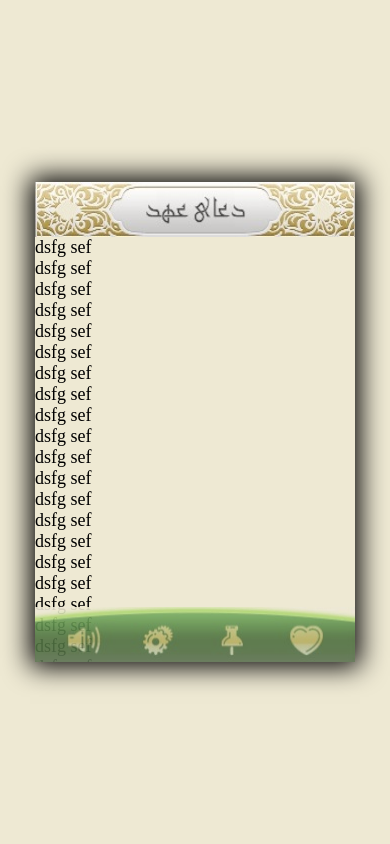
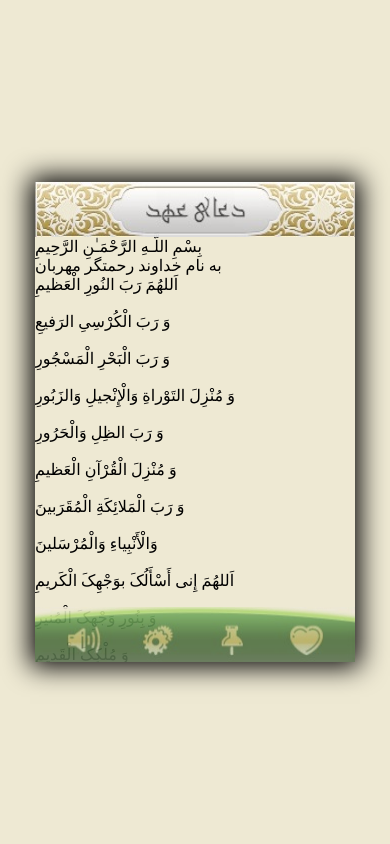
Before and after one commit to AliMD/AhdFramework, a plain HTML site: page assets/www/init.html in a window 390 px wide. Drawn offline with Linux system fonts and the light colour scheme.

Commit message:
add sample text

```diff
--- a/assets/www/init.html
+++ b/assets/www/init.html
@@ -29,67 +29,148 @@
 		<div class="fixfooter">
 		</div>
 		<div class="content">
-			<ul style="font-size:18px">
-				<li>dsfg sef </li>
-				<li>dsfg sef </li>
-				<li>dsfg sef </li>
-				<li>dsfg sef </li>
-				<li>dsfg sef </li>
-				<li>dsfg sef </li>
-				<li>dsfg sef </li>
-				<li>dsfg sef </li>
-				<li>dsfg sef </li>
-				<li>dsfg sef </li>
-				<li>dsfg sef </li>
-				<li>dsfg sef </li>
-				<li>dsfg sef </li>
-				<li>dsfg sef </li>
-				<li>dsfg sef </li>
-				<li>dsfg sef </li>
-				<li>dsfg sef </li>
-				<li>dsfg sef </li>
-				<li>dsfg sef </li>
-				<li>dsfg sef </li>
-				<li>dsfg sef </li>
-				<li>dsfg sef </li>
-				<li>dsfg sef </li>
-				<li>dsfg sef </li>
-				<li>dsfg sef </li>
-				<li>dsfg sef </li>
-				<li>dsfg sef </li>
-				<li>dsfg sef </li>
-				<li>dsfg sef </li>
-				<li>dsfg sef </li>
-				<li>dsfg sef </li>
-				<li>dsfg sef </li>
-				<li>dsfg sef </li>
-				<li>dsfg sef </li>
-				<li>dsfg sef </li>
-				<li>dsfg sef </li>
-				<li>dsfg sef </li>
-				<li>dsfg sef </li>
-				<li>dsfg sef </li>
-				<li>dsfg sef </li>
-				<li>dsfg sef </li>
-				<li>dsfg sef </li>
-				<li>dsfg sef </li>
-				<li>dsfg sef </li>
-				<li>dsfg sef </li>
-				<li>dsfg sef </li>
-				<li>dsfg sef </li>
-				<li>dsfg sef </li>
-				<li>dsfg sef </li>
-				<li>dsfg sef </li>
-				<li>dsfg sef </li>
-				<li>dsfg sef </li>
-				<li>dsfg sef </li>
-				<li>dsfg sef </li>
-				<li>dsfg sef </li>
-				<li>dsfg sef </li>
-				<li>dsfg sef </li>
-				<li>dsfg sef </li>
-				<li>dsfg sef </li>
-				<li>dsfg sef </li>
+			<ul class="rows">
+				<li>
+					<ul>
+						<li lang="ar">بِسْمِ اللَّـهِ الرَّحْمَـٰنِ الرَّحِيمِ</li>
+						<li lang="fa">به نام خداوند رحمتگر مهربان</li>
+					</ul>
+				</li>
+				<li>
+					<ul>
+						<li lang="ar">اَللهُمَ رَبَ النُورِ الْعَظیمِ</li>
+						<li lang="fa"></li>
+
+						<li lang="ar">وَ رَبَ الْکُرْسِىِ الرَفیعِ</li>
+						<li lang="fa"></li>
+
+						<li lang="ar">وَ رَبَ الْبَحْرِ الْمَسْجُورِ</li>
+						<li lang="fa"></li>
+
+						<li lang="ar">وَ مُنْزِلَ التَوْراةِ وَالْإِنْجیلِ وَالزَبُورِ</li>
+						<li lang="fa"></li>
+
+						<li lang="ar">وَ رَبَ الظِلِ وَالْحَرُورِ</li>
+						<li lang="fa"></li>
+
+						<li lang="ar">وَ مُنْزِلَ الْقُرْآنِ الْعَظیمِ</li>
+						<li lang="fa"></li>
+					</ul>
+				</li>
+				<li>
+					<ul>
+						<li lang="ar">وَ رَبَ الْمَلائِکَةِ الْمُقَرَبینَ</li>
+						<li lang="fa"></li>
+
+						<li lang="ar">وَالْأَنْبِیاءِ وَالْمُرْسَلینَ</li>
+						<li lang="fa"></li>
+
+						<li lang="ar">اَللهُمَ إِنى أَسْأَلُکَ بوَجْهِکَ الْکَریمِ</li>
+						<li lang="fa"></li>
+
+						<li lang="ar">وَ بِنُورِ وَجْهِکَ الْمُنیرِ</li>
+						<li lang="fa"></li>
+
+						<li lang="ar">وَ مُلْکِکَ الْقَدیمِ</li>
+						<li lang="fa"></li>
+
+						<li lang="ar">یا حَىُ یا قَیُومُ</li>
+						<li lang="fa"></li>
+
+						<li lang="ar">أَسْأَلُکَ بِاسْمِکَ الَذى أَشْرَقَتْ بِهِ السَمواتُ وَالْأَرَضُونَِ</li>
+						<li lang="fa"></li>
+					</ul>
+				</li>
+				<li>
+					<ul>
+						<li lang="ar">اَللهُمَ رَبَ النُورِ الْعَظیمِ</li>
+						<li lang="fa"></li>
+
+						<li lang="ar">وَ رَبَ الْکُرْسِىِ الرَفیعِ</li>
+						<li lang="fa"></li>
+
+						<li lang="ar">وَ رَبَ الْبَحْرِ الْمَسْجُورِ</li>
+						<li lang="fa"></li>
+
+						<li lang="ar">وَ مُنْزِلَ التَوْراةِ وَالْإِنْجیلِ وَالزَبُورِ</li>
+						<li lang="fa"></li>
+
+						<li lang="ar">وَ رَبَ الظِلِ وَالْحَرُورِ</li>
+						<li lang="fa"></li>
+
+						<li lang="ar">وَ مُنْزِلَ الْقُرْآنِ الْعَظیمِ</li>
+						<li lang="fa"></li>
+					</ul>
+				</li>
+				<li>
+					<ul>
+						<li lang="ar">وَ رَبَ الْمَلائِکَةِ الْمُقَرَبینَ</li>
+						<li lang="fa"></li>
+
+						<li lang="ar">وَالْأَنْبِیاءِ وَالْمُرْسَلینَ</li>
+						<li lang="fa"></li>
+
+						<li lang="ar">اَللهُمَ إِنى أَسْأَلُکَ بوَجْهِکَ الْکَریمِ</li>
+						<li lang="fa"></li>
+
+						<li lang="ar">وَ بِنُورِ وَجْهِکَ الْمُنیرِ</li>
+						<li lang="fa"></li>
+
+						<li lang="ar">وَ مُلْکِکَ الْقَدیمِ</li>
+						<li lang="fa"></li>
+
+						<li lang="ar">یا حَىُ یا قَیُومُ</li>
+						<li lang="fa"></li>
+
+						<li lang="ar">أَسْأَلُکَ بِاسْمِکَ الَذى أَشْرَقَتْ بِهِ السَمواتُ وَالْأَرَضُونَِ</li>
+						<li lang="fa"></li>
+					</ul>
+				</li>
+				<li>
+					<ul>
+						<li lang="ar">اَللهُمَ رَبَ النُورِ الْعَظیمِ</li>
+						<li lang="fa"></li>
+
+						<li lang="ar">وَ رَبَ الْکُرْسِىِ الرَفیعِ</li>
+						<li lang="fa"></li>
+
+						<li lang="ar">وَ رَبَ الْبَحْرِ الْمَسْجُورِ</li>
+						<li lang="fa"></li>
+
+						<li lang="ar">وَ مُنْزِلَ التَوْراةِ وَالْإِنْجیلِ وَالزَبُورِ</li>
+						<li lang="fa"></li>
+
+						<li lang="ar">وَ رَبَ الظِلِ وَالْحَرُورِ</li>
+						<li lang="fa"></li>
+
+						<li lang="ar">وَ مُنْزِلَ الْقُرْآنِ الْعَظیمِ</li>
+						<li lang="fa"></li>
+					</ul>
+				</li>
+				<li>
+					<ul>
+						<li lang="ar">وَ رَبَ الْمَلائِکَةِ الْمُقَرَبینَ</li>
+						<li lang="fa"></li>
+
+						<li lang="ar">وَالْأَنْبِیاءِ وَالْمُرْسَلینَ</li>
+						<li lang="fa"></li>
+
+						<li lang="ar">اَللهُمَ إِنى أَسْأَلُکَ بوَجْهِکَ الْکَریمِ</li>
+						<li lang="fa"></li>
+
+						<li lang="ar">وَ بِنُورِ وَجْهِکَ الْمُنیرِ</li>
+						<li lang="fa"></li>
+
+						<li lang="ar">وَ مُلْکِکَ الْقَدیمِ</li>
+						<li lang="fa"></li>
+
+						<li lang="ar">یا حَىُ یا قَیُومُ</li>
+						<li lang="fa"></li>
+
+						<li lang="ar">أَسْأَلُکَ بِاسْمِکَ الَذى أَشْرَقَتْ بِهِ السَمواتُ وَالْأَرَضُونَِ</li>
+						<li lang="fa"></li>
+					</ul>
+				</li>
 			</ul>
 		</div>
 	</div>
```
